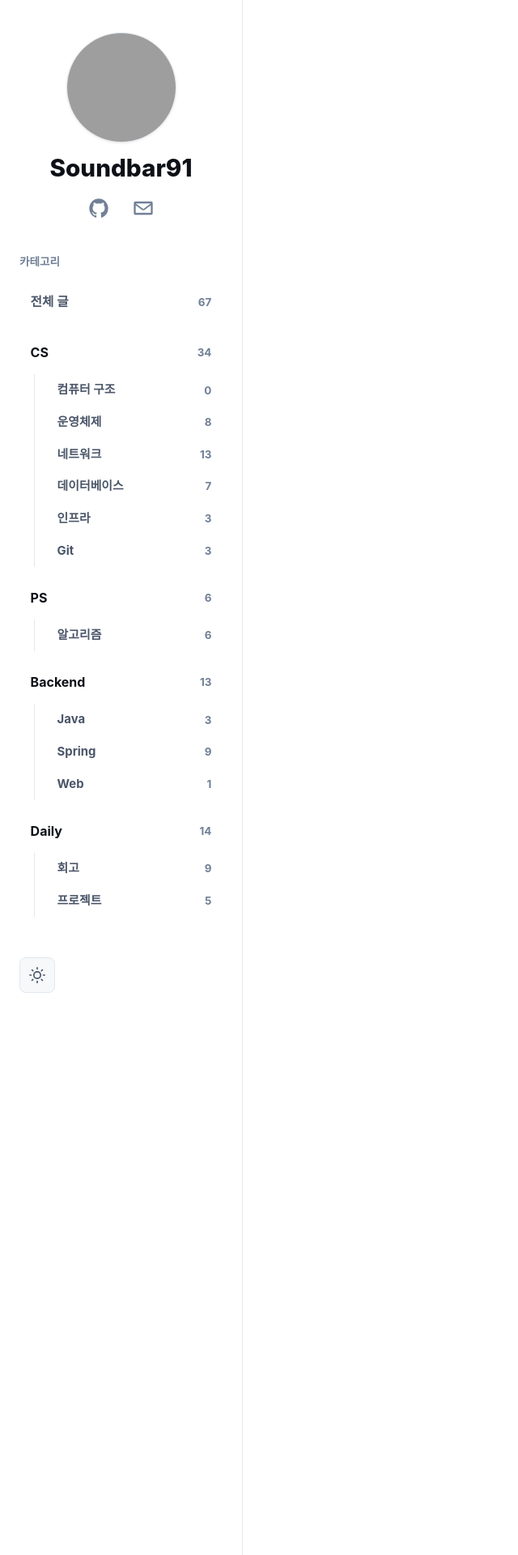
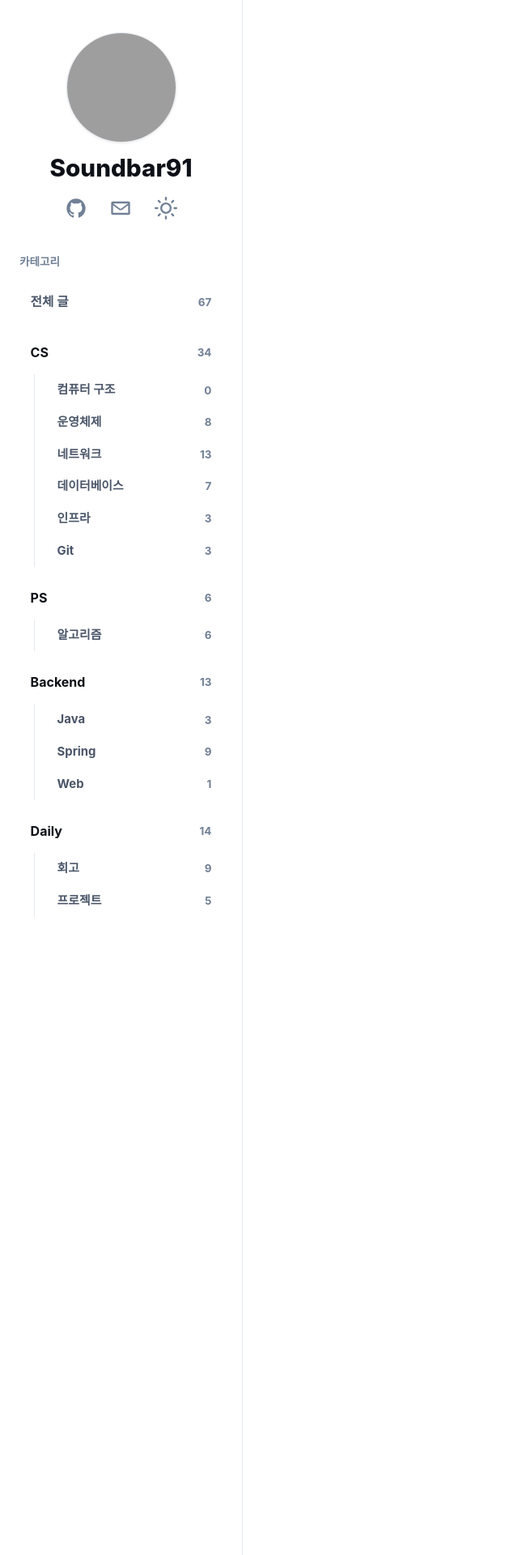
Before and after one commit to Soundbar91/Soundbar91.github.io, a Jekyll site: the page built from index.html, in a window 1280 px wide. Shown: the top 1920 px of the page at 81% size, without its empty margins (0-640 px from the left). Built offline with Jekyll 4.4.1, drawn with Linux system fonts in a browser that asks for light colours; some web fonts are replaced; the list of posts is cut into pages by our own code; grey boxes are pictures that could not be loaded.

Commit message:
design: 다크모드 버튼 위치 수정

```diff
--- a/_includes/header.html
+++ b/_includes/header.html
@@ -16,6 +16,10 @@
           <path d="M3.5 5h17A1.5 1.5 0 0 1 22 6.5v11a1.5 1.5 0 0 1-1.5 1.5h-17A1.5 1.5 0 0 1 2 17.5v-11A1.5 1.5 0 0 1 3.5 5Zm.62 2 7.1 5.38a1.3 1.3 0 0 0 1.56 0L19.88 7H4.12Zm15.88 1.9-6.02 4.56a3.3 3.3 0 0 1-3.96 0L4 8.9V17h16V8.9Z"/>
         </svg>
       </a>
+      <button class="theme-toggle" id="theme-toggle" aria-label="Toggle dark mode">
+        <svg class="icon-sun" xmlns="http://www.w3.org/2000/svg" viewBox="0 0 24 24" aria-hidden="true"><circle cx="12" cy="12" r="5"/><line x1="12" y1="1" x2="12" y2="3"/><line x1="12" y1="21" x2="12" y2="23"/><line x1="4.22" y1="4.22" x2="5.64" y2="5.64"/><line x1="18.36" y1="18.36" x2="19.78" y2="19.78"/><line x1="1" y1="12" x2="3" y2="12"/><line x1="21" y1="12" x2="23" y2="12"/><line x1="4.22" y1="19.78" x2="5.64" y2="18.36"/><line x1="18.36" y1="5.64" x2="19.78" y2="4.22"/></svg>
+        <svg class="icon-moon" xmlns="http://www.w3.org/2000/svg" viewBox="0 0 24 24" aria-hidden="true"><path d="M21 12.79A9 9 0 1 1 11.21 3 7 7 0 0 0 21 12.79z"/></svg>
+      </button>
     </div>
 
     <button class="menu-toggle" id="menu-toggle" aria-label="Toggle menu">
@@ -56,9 +60,5 @@
       {% endfor %}
     </nav>
 
-    <button class="theme-toggle" id="theme-toggle" aria-label="Toggle dark mode">
-      <svg class="icon-sun" xmlns="http://www.w3.org/2000/svg" width="20" height="20" viewBox="0 0 24 24" fill="none" stroke="currentColor" stroke-width="2" stroke-linecap="round" stroke-linejoin="round"><circle cx="12" cy="12" r="5"/><line x1="12" y1="1" x2="12" y2="3"/><line x1="12" y1="21" x2="12" y2="23"/><line x1="4.22" y1="4.22" x2="5.64" y2="5.64"/><line x1="18.36" y1="18.36" x2="19.78" y2="19.78"/><line x1="1" y1="12" x2="3" y2="12"/><line x1="21" y1="12" x2="23" y2="12"/><line x1="4.22" y1="19.78" x2="5.64" y2="18.36"/><line x1="18.36" y1="5.64" x2="19.78" y2="4.22"/></svg>
-      <svg class="icon-moon" xmlns="http://www.w3.org/2000/svg" width="20" height="20" viewBox="0 0 24 24" fill="none" stroke="currentColor" stroke-width="2" stroke-linecap="round" stroke-linejoin="round"><path d="M21 12.79A9 9 0 1 1 11.21 3 7 7 0 0 0 21 12.79z"/></svg>
-    </button>
   </div>
 </aside>
--- a/assets/css/main.css
+++ b/assets/css/main.css
@@ -267,23 +267,32 @@ main.container {
 }
 
 .theme-toggle {
-  margin-top: 2.5rem;
-  width: 2.75rem;
-  height: 2.75rem;
-  border: 1px solid var(--border);
-  border-radius: 8px;
-  background: var(--bg-secondary);
+  width: 2.4rem;
+  height: 2.4rem;
+  padding: 0;
+  border: 0;
+  background: transparent;
   cursor: pointer;
-  color: var(--text-secondary);
+  color: var(--text-muted);
   display: flex;
   align-items: center;
   justify-content: center;
-  transition: color 0.2s ease, background 0.2s ease, border-color 0.2s ease;
+  transition: color 0.2s ease, transform 0.2s ease;
 }
 
 .theme-toggle:hover {
-  border-color: var(--link);
-  color: var(--link);
+  color: var(--link);
+  transform: translateY(-1px);
+}
+
+.theme-toggle svg {
+  width: 1.75rem;
+  height: 1.75rem;
+  fill: none;
+  stroke: currentColor;
+  stroke-width: 2;
+  stroke-linecap: round;
+  stroke-linejoin: round;
 }
 
 [data-theme="light"] .icon-moon,
@@ -1639,15 +1648,6 @@ main.container {
     transform: rotate(-45deg) translate(5px, -5px);
   }
 
-  .theme-toggle {
-    position: absolute;
-    top: 1.05rem;
-    right: 4.25rem;
-    margin-top: 0;
-    width: 2.4rem;
-    height: 2.4rem;
-  }
-
   .site-content {
     margin-left: 0;
   }
```
